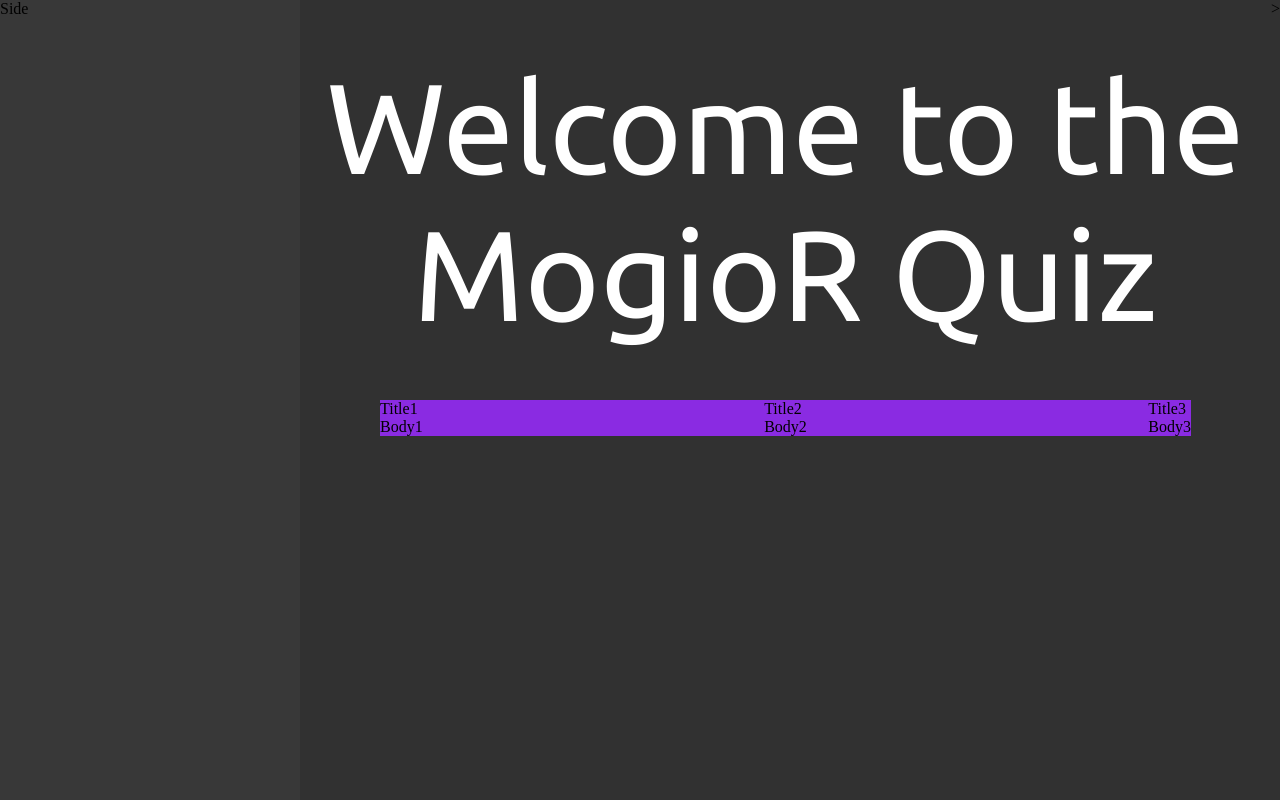
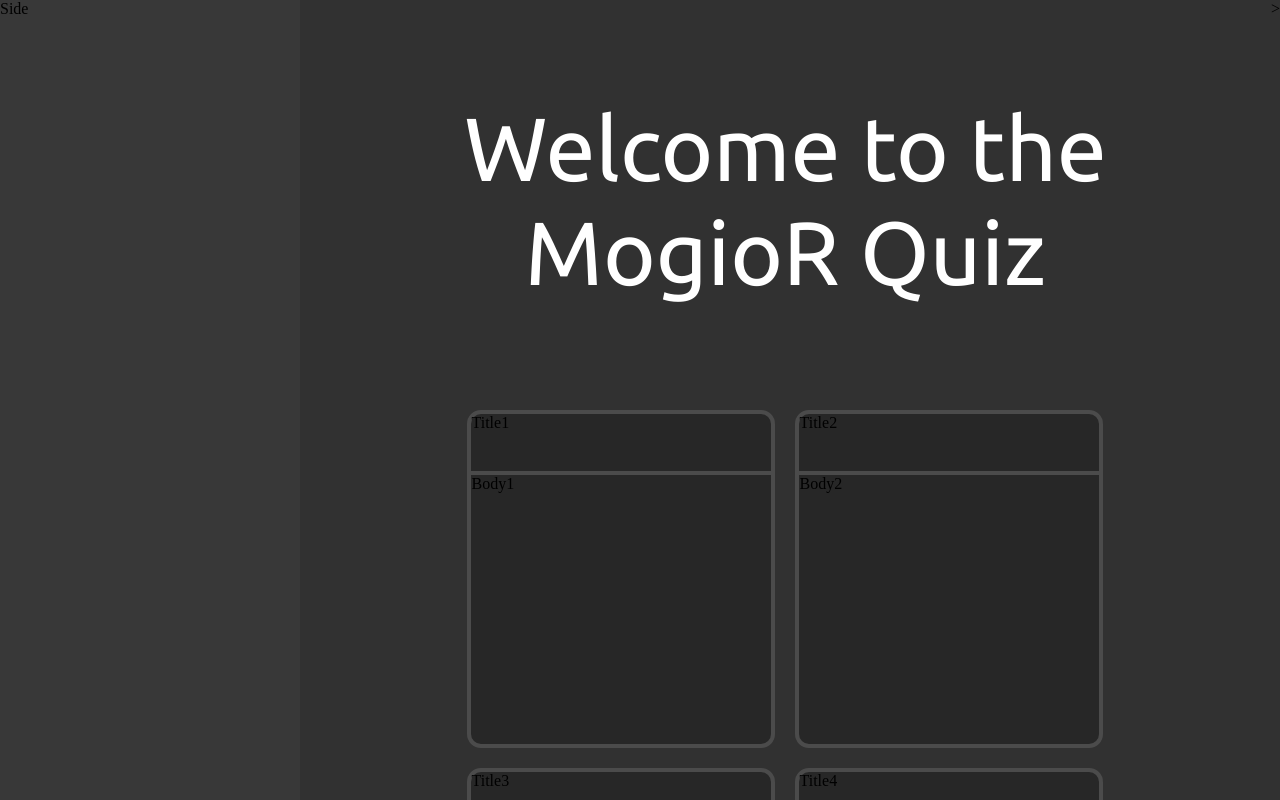
Before and after one commit to MogioR/anime_quiz_front, a Vue app: page / in a window 1280 px wide. Built offline with nearby package versions, Linux system fonts and the light colour scheme.

Commit message:
add microblog items

```diff
--- a/src/App.vue
+++ b/src/App.vue
@@ -28,18 +28,22 @@ import News_blok from './components/game_zone/news_block.vue'
     margin: 0px;
     padding: 0px;
     display: flex;
-    overflow: hidden;
+    overflow: overlay;
+
 }
 .side_block {
     width: 300px;
+    min-width: 200px;
     height: 100vh;
     float: left;
     background: #383838;;
 }
 .game_zone {
     width: 100vw;
+    min-width: 600px;
     height: 100vh;
     flex: 1 0;
     background: #313131;
+    overflow-y: overlay;
 }
 </style>
--- /dev/null
+++ b/src/components/game_zone/microblog_item.vue
@@ -0,0 +1,46 @@
+<template>
+  <div class="microblog_item_main">
+    <div class="microblog_item_title">
+        {{title}}
+    </div>
+    <div class="microblog_item_body">
+      {{body}}
+    </div>
+  </div>
+</template>
+
+<script>
+export default {
+  name: 'MicroblogItem',
+  props: {
+    'title': String,
+    'body': String
+  }
+}
+</script>
+
+<style scoped>
+.microblog_item_main {
+  margin: 10px;
+  width: 300px;
+  height: 330px;
+  background-color: #272727;
+  border-radius: 14px;
+  border: 4px solid #4b4b4b;
+
+  display: flex;
+  flex-direction: column;
+}
+.microblog_item_title {
+  height: 70px;
+  width: 100%;
+  border-bottom: 4px solid #4b4b4b;
+  display: flex;
+}
+
+.microblog_item_body {
+  display: flex;
+  height: 100%;
+  width: 100%;
+}
+</style>
--- a/src/components/game_zone/news_block.vue
+++ b/src/components/game_zone/news_block.vue
@@ -4,27 +4,69 @@
         Welcome to the <br> MogioR Quiz
     </div>
     <div class="microblog_container">
-            <div v-for="n of news" :key=n.id>
-                <div>
-                    {{n.title}}
-                </div>
-                <div>
-                    {{n.body}}
-                </div>
-            </div>
+      <MicroblogItem
+        v-for="n of news" :key=n.id
+        v-bind:title="n.title"
+        v-bind:body="n.body">
+      </MicroblogItem>
     </div>
   </div>
 </template>
 
 <script>
+import MicroblogItem from '@/components/game_zone/microblog_item.vue'
+
 export default {
   name: 'NewsBlock',
+  components: {
+    MicroblogItem
+  },
   data() {
     return {
       news: [
         {
             'title': 'Title1',
             'body': 'Body1'
+        },
+        {
+            'title': 'Title2',
+            'body': 'Body2'
+        },
+        {
+            'title': 'Title3',
+            'body': 'Body3'
+        },
+        {
+            'title': 'Title4',
+            'body': 'Body2'
+        },
+        {
+            'title': 'Title3',
+            'body': 'Body3'
+        },
+        {
+            'title': 'Title2',
+            'body': 'Body2'
+        },
+        {
+            'title': 'Title3',
+            'body': 'Body3'
+        },
+        {
+            'title': 'Title2',
+            'body': 'Body2'
+        },
+        {
+            'title': 'Title3',
+            'body': 'Body3'
+        },
+        {
+            'title': 'Title2',
+            'body': 'Body2'
+        },
+        {
+            'title': 'Title3',
+            'body': 'Body3'
         },
         {
             'title': 'Title2',
@@ -48,9 +90,7 @@ export default {
     color: white;
     font-family : 'Ubuntu';
     font-style: normal;
-    font-weight: 400;
-    font-size: 128px;
-    line-height: 147px;
+    font-size: 7vw;
     display: flex;
     justify-content: space-around;
     align-items: center;
@@ -59,10 +99,14 @@ export default {
     width: 100%;
 }
 .microblog_container {
-    background-color:blueviolet;
+    /* background-color:blueviolet; */
     margin-left: 80px;
     margin-right: 80px;
-    justify-content: space-between;
+
     display: flex;
+    flex-wrap: wrap;
+    flex-direction: row;
+    align-items: flex-end;
+    justify-content: center;
 }
 </style>
```
Also changed, not shown: src/components/game_zone/microblog.vue (deleted). Lines whose indentation alone changed are shown as unchanged.
